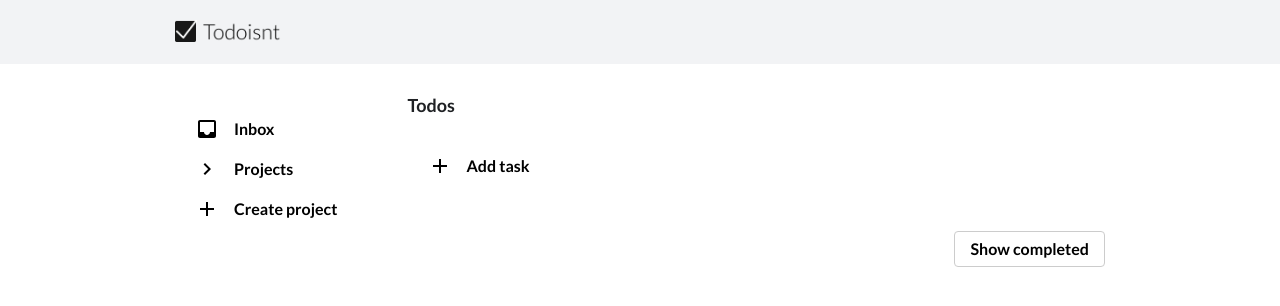
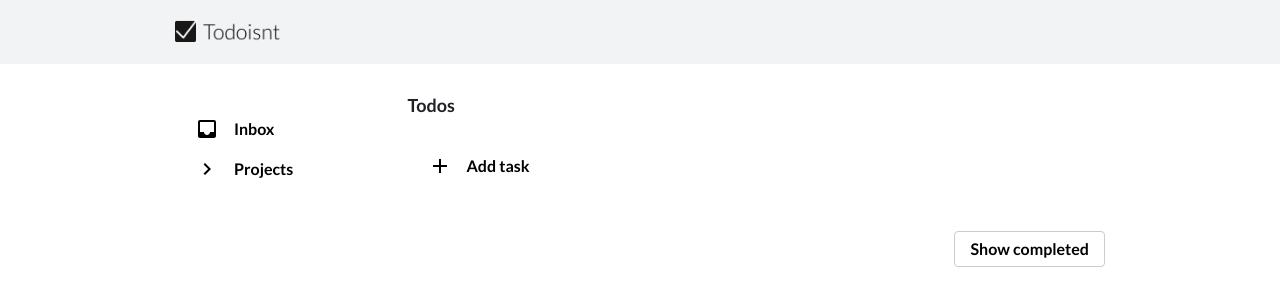
Before and after one commit to drihu/todo, a React (Create React App) app: page / in a window 1280 px wide. Shown: the top 306 px of the page. Built offline with nearby package versions, Linux system fonts and the light colour scheme.

Commit message:
refactor: move PlusButton next to Project list

```diff
--- a/src/App.js
+++ b/src/App.js
@@ -8,7 +8,7 @@ import PlusButton from "./components/PlusButton";
 import Project from "./components/Project";
 import inbox from "./images/icons/inbox.svg";
 import right from "./images/icons/checvron-right.svg";
-import bottom from './images/icons/arrow-bottom.svg';
+import bottom from "./images/icons/arrow-bottom.svg";
 import "./index.css";
 import "./App.css";
 
@@ -106,12 +106,14 @@ function App() {
             icon={areProjectsShown ? bottom : right}
             onClick={() => setAreProjectsShown(!areProjectsShown)}
           />
-          {areProjectsShown
-            ? projects.map((project) => (
+          {areProjectsShown && (
+            <>
+              {projects.map((project) => (
                 <Project project={project} key={project.id} />
-              ))
-            : null}
-          <PlusButton value="Create project" />
+              ))}
+              <PlusButton value="Create project" />
+            </>
+          )}
         </aside>
 
         <main className="app__main">
```
